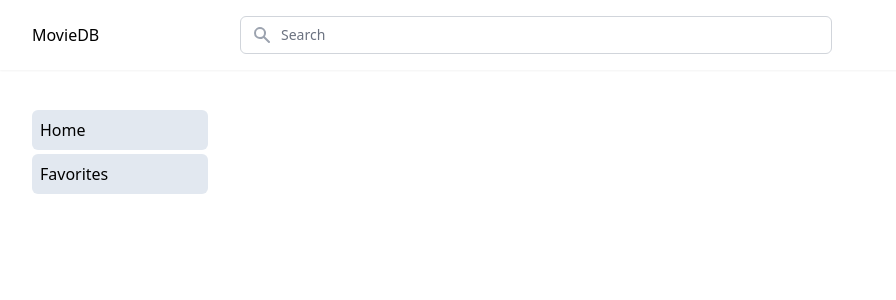
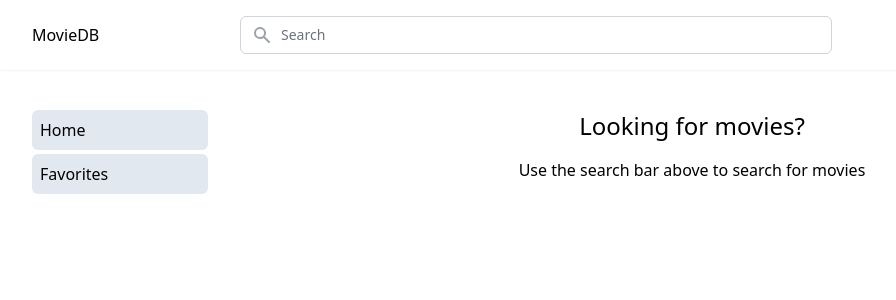
Before and after one commit to Divanvant/io-digital-assignement, a React (Vite) app: page / in a window 1280 px wide. Shown: the top 300 px of the page, without its empty margins (0-896 px from the left). Built offline with nearby package versions, Linux system fonts and the light colour scheme.

Commit message:
refactor: some small search flow improvements

```diff
--- a/src/hooks/useMovies.ts
+++ b/src/hooks/useMovies.ts
@@ -1,7 +1,11 @@
 import { useState, useEffect } from "react";
 import { IMDBMovieListItem } from "../model/movie";
+import { useLocation, useNavigate } from "react-router-dom";
 
 export const useMovies = (searchQuery: string, delay = 500) => {
+  const location = useLocation();
+  const navigate = useNavigate();
+
   const [movies, setMovies] = useState<IMDBMovieListItem[]>([]);
   const [loading, setLoading] = useState<boolean>(false);
   const [error, setError] = useState<string | null>(null);
@@ -42,6 +46,10 @@ export const useMovies = (searchQuery: string, delay = 500) => {
       } catch (err) {
         setError((err as Error).message);
       } finally {
+        if (location.pathname !== "/") {
+          navigate("/");
+        }
+
         setLoading(false);
       }
     };
--- a/src/routes/Home.tsx
+++ b/src/routes/Home.tsx
@@ -19,6 +19,15 @@ const Home: FunctionComponent = () => {
     return <div>Something went wrong fetching movies: {error}</div>;
   }
 
+  if (!movies.length) {
+    return (
+      <div className="text-center">
+        <h1 className="text-2xl mb-4">Looking for movies?</h1>
+        <p>Use the search bar above to search for movies</p>
+      </div>
+    );
+  }
+
   return (
     <ul
       role="list"
```
